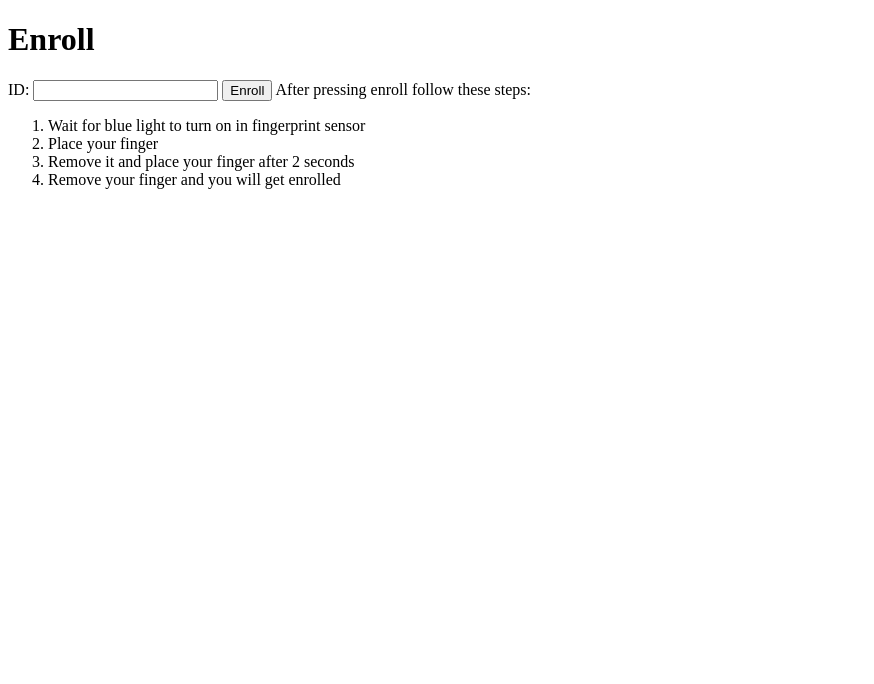
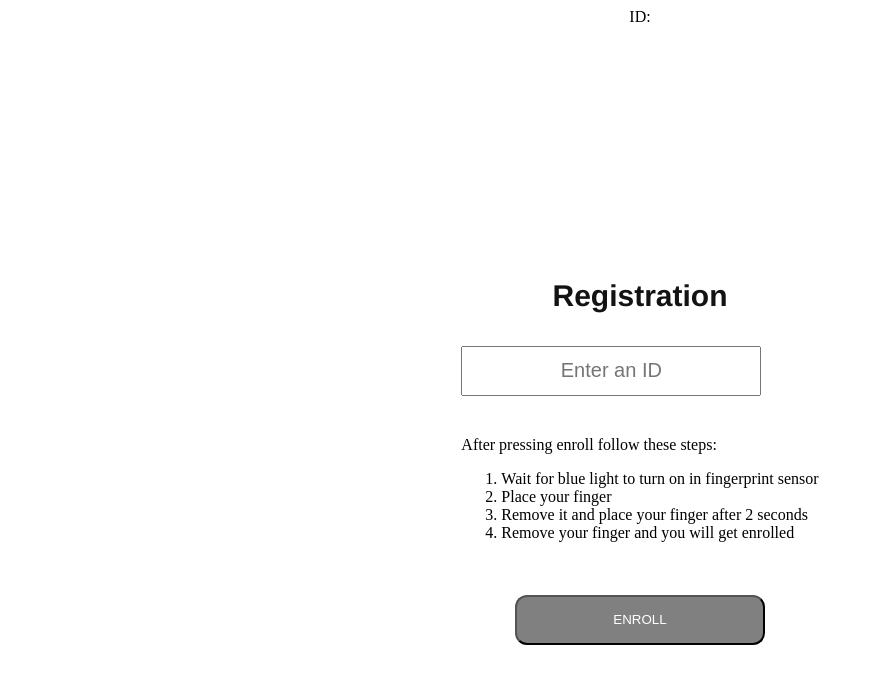
Before and after one commit to gangadharashettypj/voicebioauth, a Flask app: page /enroll in a window 1280 px wide. Shown: the top 684 px of the page, without its empty margins (0-874 px from the left). Run offline with Flask 3, Linux system fonts and the light colour scheme.

Commit message:
initial commit

```diff
--- a/templates/enroll.html
+++ b/templates/enroll.html
@@ -1,14 +1,66 @@
-<!DOCTYPE html>
+<style>
+    #header{
+        font-weight: bold;
+        font-size: 30px;
+        color: rgb(18, 19, 19);
+        margin-top: 20%;
+        font-family: Helvetica;
+    }
+
+    #id{
+        width: 300px;
+        height: 50px;
+        color: black;
+        font-size: 20px;
+        text-align: center;
+    }
+
+    #enroll{
+        height: 50px;
+        width: 250px;
+        padding: 30px,10px,30px,10px;
+        background-color: grey;
+        color: white;
+        border-radius: 12px;
+        margin-top: 30px;
+
+    }
+
+    /* Chrome, Safari, Edge, Opera */
+    input::-webkit-outer-spin-button,
+    input::-webkit-inner-spin-button {
+        -webkit-appearance: none;
+         margin: 0;
+    }
+
+    /* Firefox */
+    input[type=number] {
+        -moz-appearance: textfield;
+    }
+
+
+
+
+
+</style>
+
 <html>
-<head>
-    <title>Enroll</title>
-</head>
+<title>Registration</title>
 <body>
-    <h1>Enroll</h1>
 <form method="POST" action="/enroll">
+    <center>
+        <div>
             <label for="id">ID:</label>
-        <input type="text" id="id" name="id" required>
-        <button type="submit">Enroll</button>
+            <p id="header">Registration</p>
+            <table>
+                <tr>
+                    <td>
+                        <input type='number' id='id' name="id" placeholder="Enter an ID">
+                    </td>
+                </tr>
+                <tr>
+                    <td>
+                        <br><br>
                         After pressing enroll follow these steps:
                         <ol>
                             <li>Wait for blue light to turn on in fingerprint sensor</li>
@@ -16,8 +68,21 @@
                             <li>Remove it and place your finger after 2 seconds</li>
                             <li>Remove your finger and you will get enrolled</li>
                         </ol>
-	<br>
+                    </td>
+                </tr>
+
+                <tr>
+                    <td>
                         <h1>{{message}}</h1>
+                    </td>
+                </tr>
+            </table>
+            <button type="submit" id="enroll">ENROLL</button>
+        </div>
+    </center>
+
+
 </form>
+
 </body>
 </html>
```
Also changed, not shown: templates/login.html (+28 -0 lines). Lines whose indentation alone changed are shown as unchanged.
